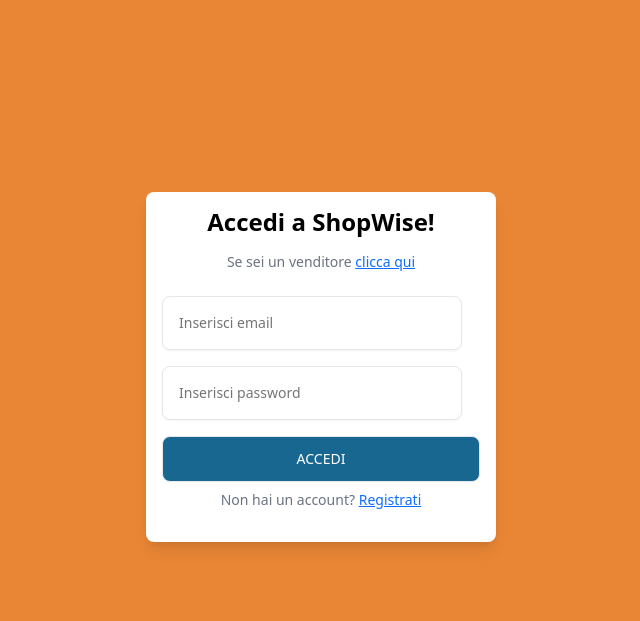
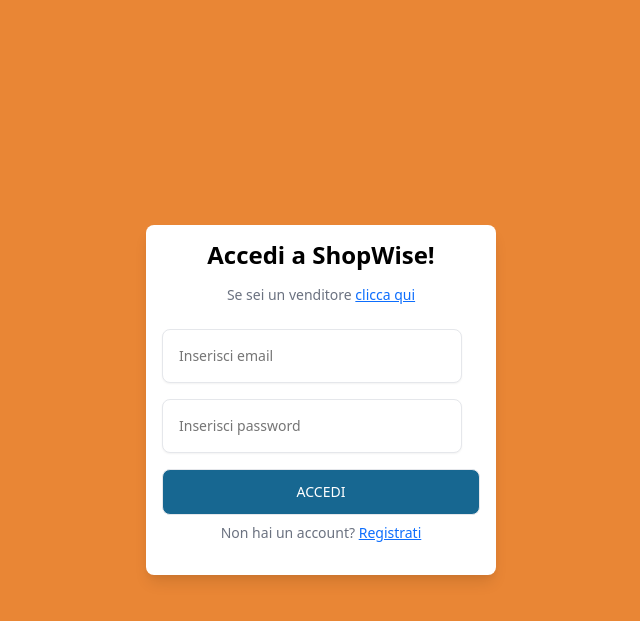
Before and after one commit to MattiaTarantino/Website-project, a PHP site: page /php/login.php in a window 1280 px wide. Shown: the part 78-699 px from the top of the page, without its empty margins (319-959 px from the left). Run offline with PHP 8.4, Linux system fonts and the light colour scheme; some web fonts are replaced.

Commit message:
centrato login e regist

```diff
--- a/css/login.css
+++ b/css/login.css
@@ -1,13 +1,15 @@
 
 .form {
     background-color: #fff;
-    margin-top: 15%;
     margin-left: auto;
     margin-right: auto;
     padding: 1rem;
     max-width: 350px;
     border-radius: 0.5rem;
     box-shadow: 0 10px 15px -3px rgba(0, 0, 0, 0.1), 0 4px 6px -2px rgba(0, 0, 0, 0.05);
+    position: relative;
+    top: 50%;
+    transform: translateY(-50%);
 }
 
 .form-title {
```
